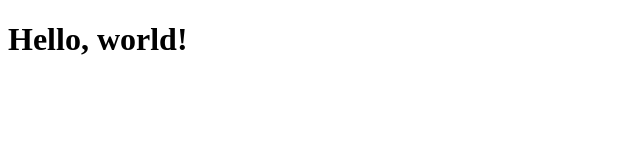
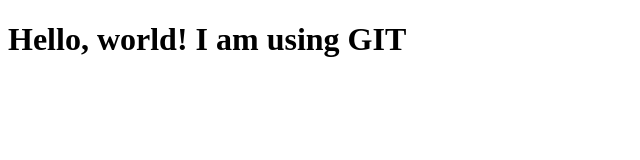
Before and after one commit to zdnewton/esrijs, a plain HTML site: page index.html in a window 1280 px wide. Shown: the whole page, without its empty margins (0-640 px from the left). Drawn offline with Linux system fonts and the light colour scheme.

Commit message:
Test GIT Connection

```diff
--- a/index.html
+++ b/index.html
@@ -7,6 +7,6 @@
   <meta name="description" content="" />
 </head>
 <body>
-  <h1>Hello, world!</h1>
+  <h1>Hello, world!  I am using GIT</h1>
 </body>
 </html>
```
